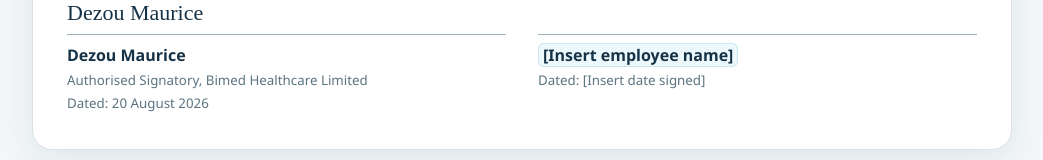
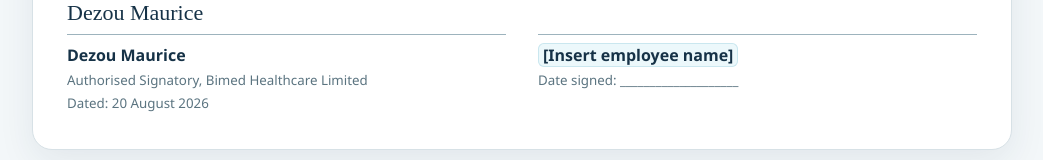
Before and after one commit to wandemcphill/BIMED, a Next.js app: page /contract-letterhead/support-worker in a window 1280 px wide. Shown: the part 10917-11077 px from the top of the page, without its empty margins (118-1161 px from the left). Built offline with nearby package versions, Linux system fonts and the light colour scheme; no server answers.

Commit message:
Remove final contract placeholder fallbacks

```diff
--- a/components/EmploymentContractDocument.tsx
+++ b/components/EmploymentContractDocument.tsx
@@ -8,11 +8,10 @@
   employeeSignatureSlot,
 }: {
   template: ContractTemplate;
-  prefilledFor?: { name: string; email: string };
   /** Replaces the default blank employee signature line - used by the live e-signing page. */
   employeeSignatureSlot?: ReactNode;
 }) {
-  const employeeName = template.editableFields.find((field) => field.label === 'Employee name')?.value || '[Insert employee name]';
+  const employeeName = template.editableFields.find((field) => field.label === 'Employee name')?.value || 'Employee';
   return (
     <EmploymentContractLetterhead>
       <section className="contract-section">
@@ -115,7 +114,7 @@
               <>
                 <div className="signature-line" />
                 <strong>{withPlaceholders(employeeName)}</strong>
-                <small>Dated: [Insert date signed]</small>
+                <small>Date signed: ____________________</small>
               </>
             )}
           </div>
```
